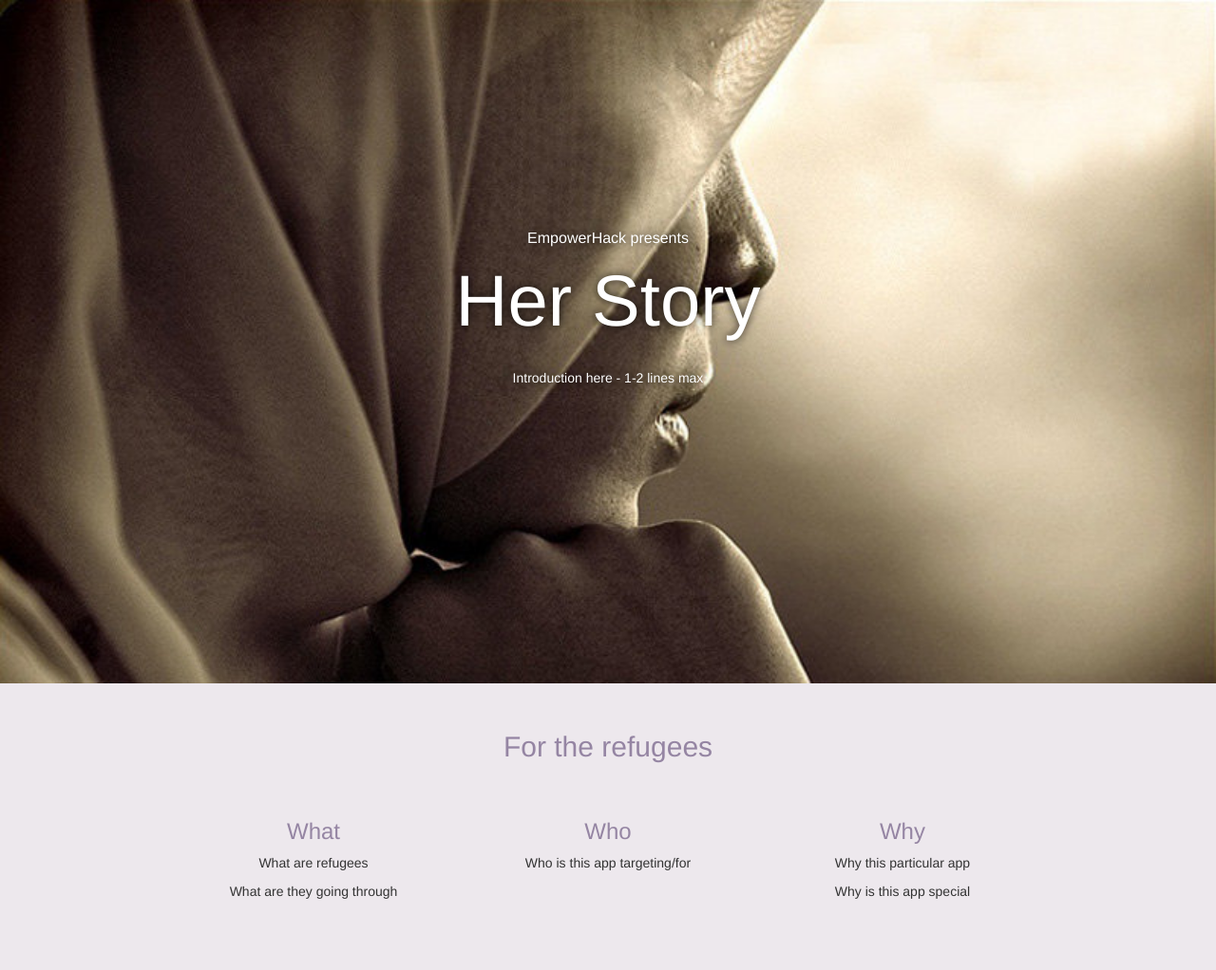
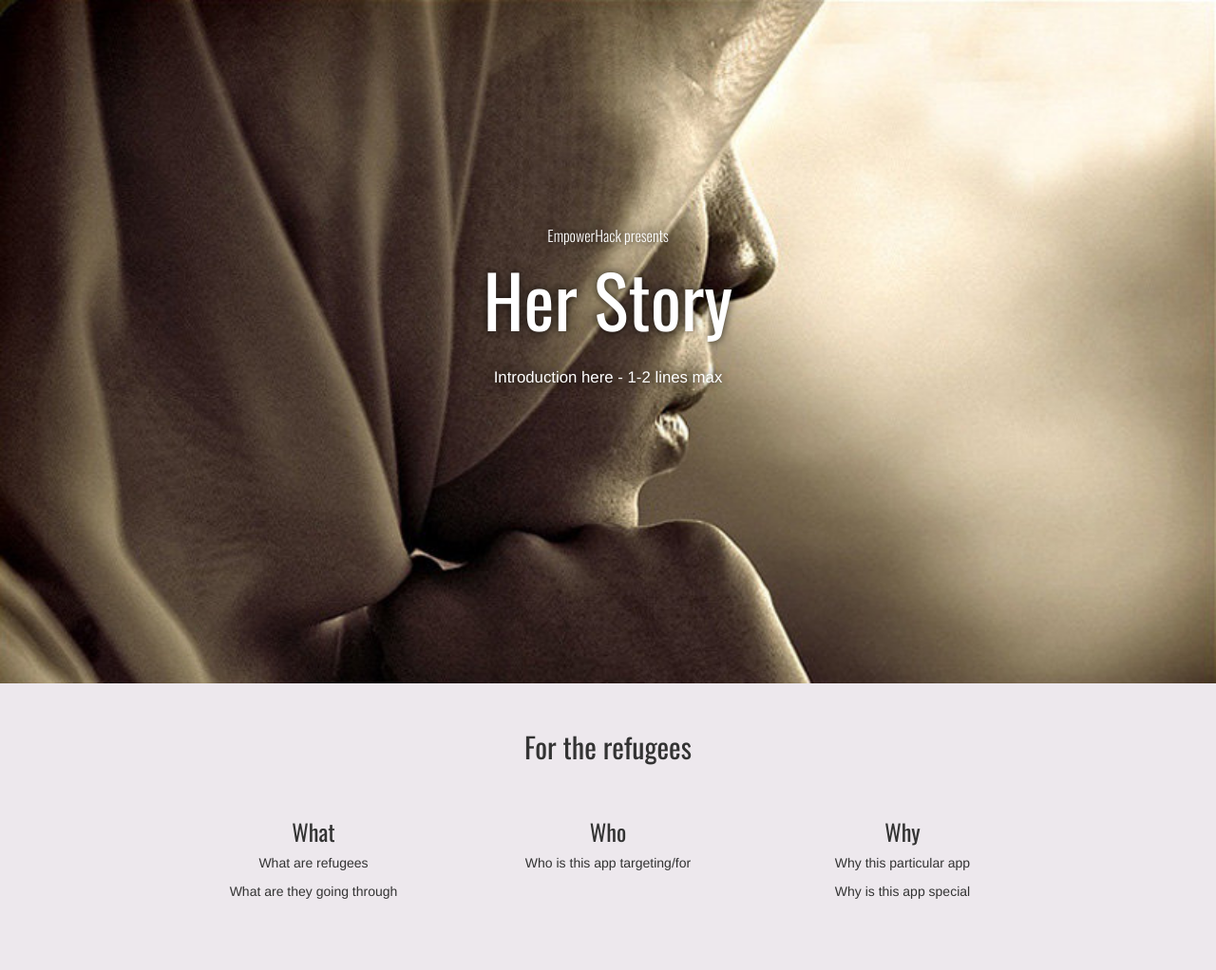
Before and after one commit to empowerhack/HerStory-Website, a plain HTML site: page index.html in a window 1280 px wide. Shown: the top 1022 px of the page at 95% size. Drawn offline with nearby package versions, Linux system fonts and the light colour scheme.

Commit message:
Created banner

```diff
--- a/stylesheets/sass/_partials/_banner.scss
+++ b/stylesheets/sass/_partials/_banner.scss
@@ -22,5 +22,6 @@
 	h1 {
 		font-size: 76px;
 		margin-bottom: 30px;
+		color: #fff;
 	}
 }
--- a/stylesheets/sass/_partials/_text.scss
+++ b/stylesheets/sass/_partials/_text.scss
@@ -1,4 +1,11 @@
-h2, h3, h4, h5 {
-	color: $heading-color;
+
+
+h1, h2, h3, h4, h5 {
+	// color: $heading-color;
 	text-align: center;
+	font-family: $header-font;
 }
+
+.intro {
+	font-size: 1.2em;
+}
--- a/stylesheets/sass/main.scss
+++ b/stylesheets/sass/main.scss
@@ -1,4 +1,8 @@
-// VARIABLES
+@import url(https://fonts.googleapis.com/css?family=Oswald:400,300&subset=latin,latin-ext);
+
+$header-font: 'Oswald', sans-serif;
+
+// COLOURS
 $banner-font-color: 			#fff;
 $body-bg:						#EDE8ED;
 $heading-color:					#9585A3;
```
Also changed, not shown: hack-pack.html (added, +31 -0 lines), stylesheets/css/main.css, 1 other file.
